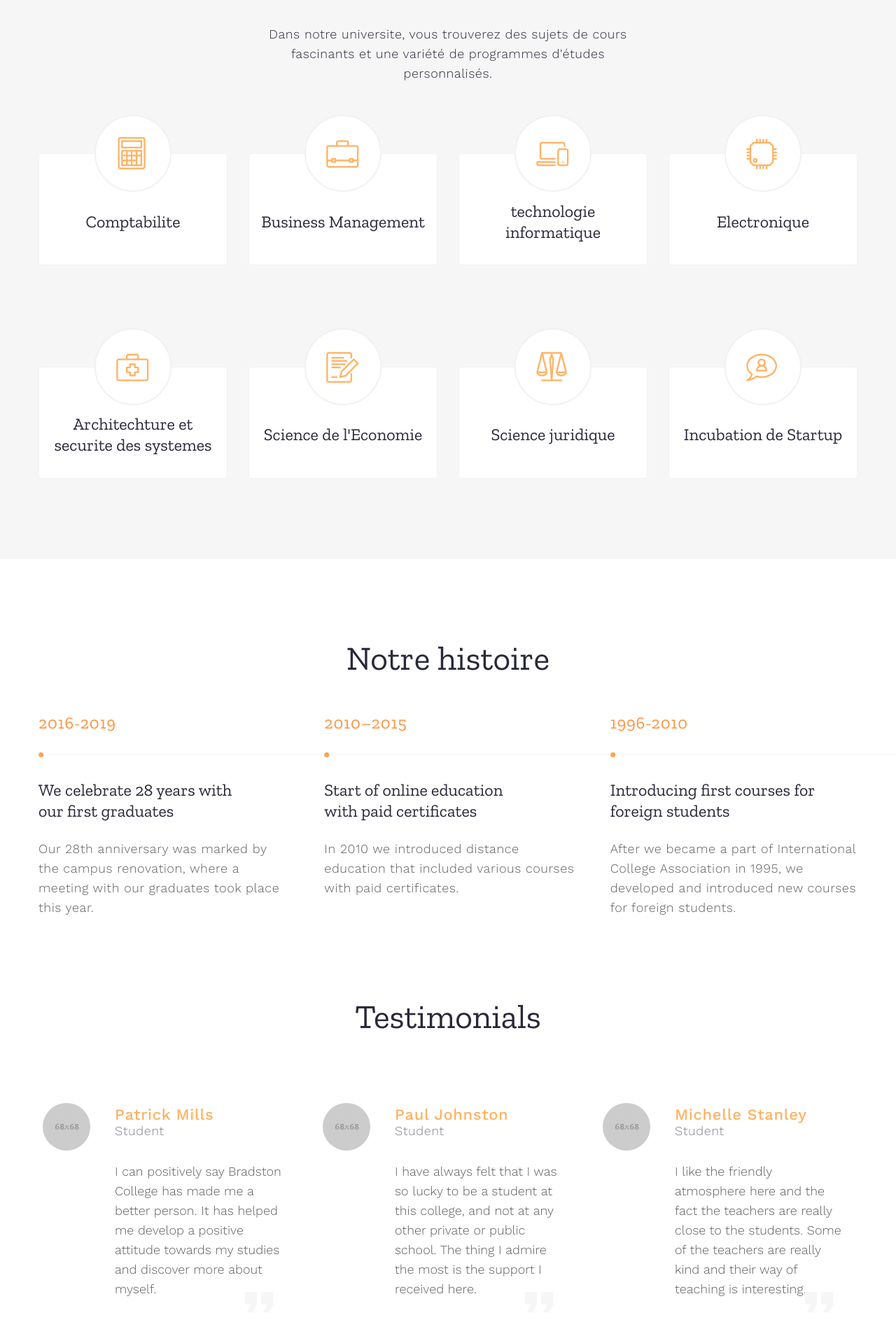
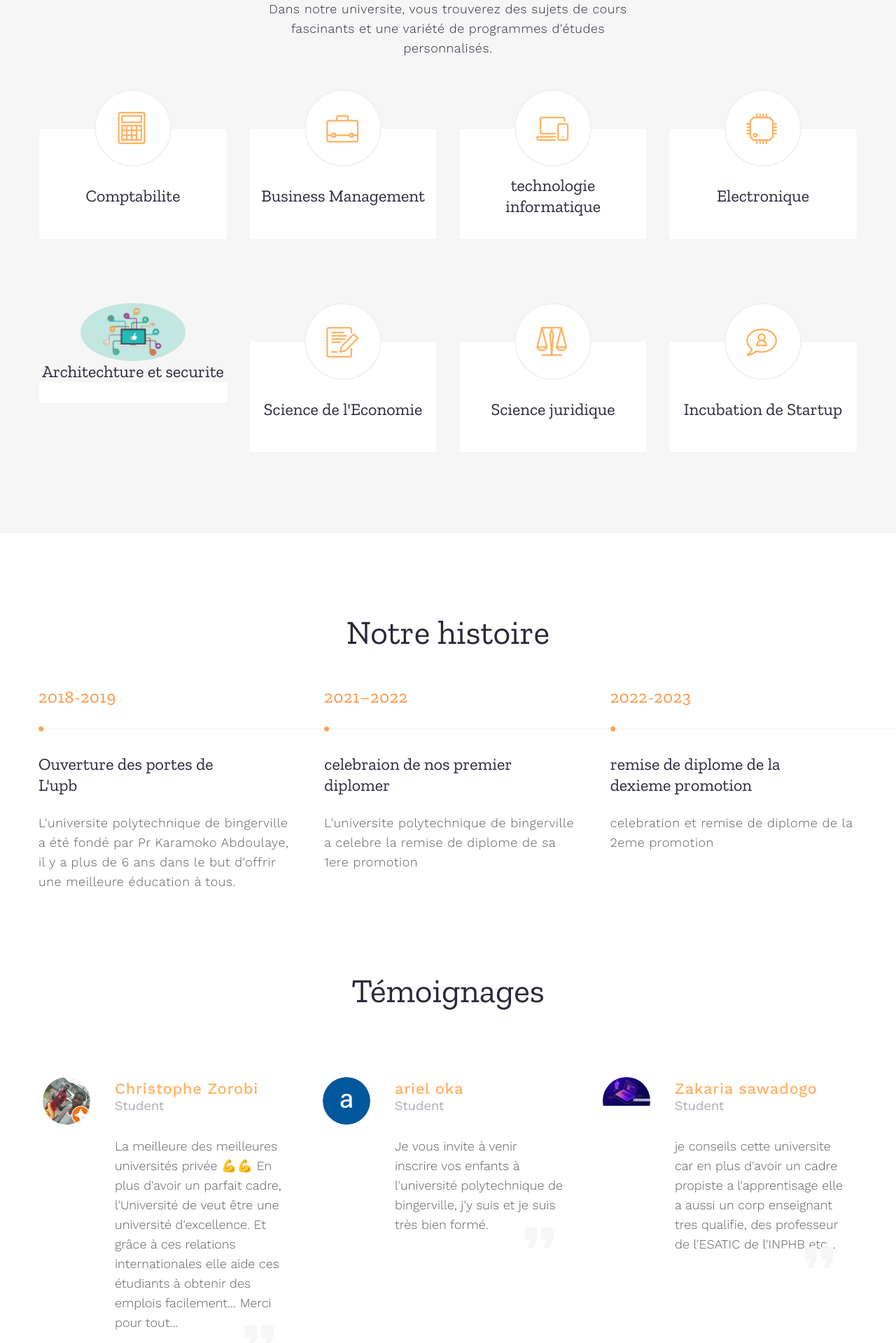
Before and after one commit to sekongo14/Site-UPB, a Django app: page /siteupb/about in a window 1280 px wide. Shown: the part 1361-3280 px from the top of the page at 70% size. Run offline with Django 4.2, Linux system fonts and the light colour scheme; some libraries are stand-ins or nearby versions.

Commit message:
amelioration

```diff
--- a/UP/UPB/siteupb/templates/sites/about.html
+++ b/UP/UPB/siteupb/templates/sites/about.html
@@ -48,7 +48,7 @@
                     </li>
                     <li class="rd-nav-item active"><a class="rd-nav-link" href="#">A propos</a>
                     </li>
-                    <li class="rd-nav-item"><a class="rd-nav-link" href="typography.html">Typography</a>
+                    <li class="rd-nav-item"><a class="rd-nav-link" href="{% url 'renseigne' %}">Renseignement</a>
                     </li>
                     <li class="rd-nav-item"><a class="rd-nav-link" href="{% url 'contact' %}">Contacts</a>
                     </li>
@@ -67,8 +67,8 @@
               <h1 class="breadcrumbs-custom-title">About</h1>
             </div>
             <ul class="breadcrumbs-custom-path">
-              <li><a href="index.html">Home</a></li>
-              <li class="active">About</li>
+              <li><a href="index.html">Acceuil</a></li>
+              <li class="active">A propos</li>
             </ul>
           </div>
         </div>
@@ -80,8 +80,8 @@
             <div class="col-md-11 col-lg-6 col-xl-5">
               <div class="box-1">
                 <h2>Quelques mots sur notre Universite</h2>
-                <h5>Lorem ipsum dolor sit amet, consectetur adipiscing elit, sed do eiusmod</h5>
-                <p>Nibh cras pulvinar mattis nunc sed blandit. Ornare suspendisse sed nisi lacus sed viverra tellus. Orci porta non pulvinar neque laoreet suspendisse interdum consectetur. Aenean pharetra magna ac placerat vestibulum.</p><a class="button button-lg button-primary-gradient" href="#"><span>Read More</span></a>
+                <h5>UPB, former aux sciences du futur</h5>
+                <p>L'objectif de l'universite polytechnique de bingerville est de former des etudiants de qualite, adapter aux besoins des entreprises</p><a class="button button-lg button-primary-gradient" href="#"><span>Read More</span></a>
               </div>
             </div>
             <div class="col-md-11 col-lg-6">
@@ -102,7 +102,7 @@
               <article class="box-classic"><a class="icon box-classic-icon linearicons-calculator2" href="#"></a><a class="box-classic-main" href="#">
                   <h4 class="box-classic-title">Comptabilite</h4>
                   <div class="box-classic-inner">
-                    <p>Master the skills of finance & accounting at Bradston College.</p>
+                    <p>Maîtrisez les compétences en finance et en comptabilité.</p>
                   </div></a></article>
             </div>
             <div class="col-sm-6 col-lg-4 col-xl-3 wow fadeIn" data-wow-delay=".3s">
@@ -110,7 +110,7 @@
               <article class="box-classic"><a class="icon box-classic-icon linearicons-briefcase" href="#"></a><a class="box-classic-main" href="#">
                   <h4 class="box-classic-title">Business Management</h4>
                   <div class="box-classic-inner">
-                    <p>Learn managing and dealing with various business issues.</p>
+                    <p>Apprenez à gérer et à gérer diverses problématiques commerciales.</p>
                   </div></a></article>
             </div>
             <div class="col-sm-6 col-lg-4 col-xl-3 wow fadeIn" data-wow-delay=".4s">
@@ -118,7 +118,7 @@
               <article class="box-classic"><a class="icon box-classic-icon linearicons-laptop-phone" href="#"></a><a class="box-classic-main" href="#">
                   <h4 class="box-classic-title">technologie informatique</h4>
                   <div class="box-classic-inner">
-                    <p>Discover the world of IT, programming and computer technologies.</p>
+                    <p>Découvrez le monde de l'informatique, de la programmation et des technologies informatiques.</p>
                   </div></a></article>
             </div>
             <div class="col-sm-6 col-lg-4 col-xl-3 wow fadeIn" data-wow-delay=".5s">
@@ -126,15 +126,17 @@
               <article class="box-classic"><a class="icon box-classic-icon linearicons-chip" href="#"></a><a class="box-classic-main" href="#">
                   <h4 class="box-classic-title">Electronique </h4>
                   <div class="box-classic-inner">
-                    <p>Learn how to maintain & repair modern electronic devices.</p>
+                    <p>Apprenez à entretenir, automatiser et réparer les appareils électroniques modernes.</p>
                   </div></a></article>
             </div>
             <div class="col-sm-6 col-lg-4 col-xl-3 wow fadeIn" data-wow-delay=".6s">
               <!-- Box Classic-->
-              <article class="box-classic"><a class="icon box-classic-icon linearicons-first-aid" href="#"></a><a class="box-classic-main" href="#">
+              <article class="box-classic">
+                <img src="{% static 'images/reseaux.png' %}" width="150px" style="border-radius: 100%;" alt="">
+                <!-- <a class="icon box-classic-icon linearicons-first-aid" href="#"></a><a class="box-classic-main" href="#"> -->
                   <h4 class="box-classic-title">Architechture et securite des systemes</h4>
                   <div class="box-classic-inner">
-                    <p>Experience an integrated approach in studying medicine.</p>
+                    <p>Maitriser les bonnes pratiques en matire de securite des reseaux informatique </p>
                   </div></a></article>
             </div>
             <div class="col-sm-6 col-lg-4 col-xl-3 wow fadeIn" data-wow-delay=".7s">
@@ -142,7 +144,7 @@
               <article class="box-classic"><a class="icon box-classic-icon linearicons-register" href="#"></a><a class="box-classic-main" href="#">
                   <h4 class="box-classic-title">Science de l'Economie</h4>
                   <div class="box-classic-inner">
-                    <p>Explore providing administrative support in office settings.</p>
+                    <p>Envisagez de fournir un soutien administratif dans un bureau.</p>
                   </div></a></article>
             </div>
             <div class="col-sm-6 col-lg-4 col-xl-3 wow fadeIn" data-wow-delay=".8s">
@@ -150,7 +152,7 @@
               <article class="box-classic"><a class="icon box-classic-icon linearicons-balance" href="#"></a><a class="box-classic-main" href="#">
                   <h4 class="box-classic-title">Science juridique</h4>
                   <div class="box-classic-inner">
-                    <p>If you see your future as a lawyer, then this program is for you!</p>
+                    <p>Si vous envisagez votre avenir en tant qu'avocat, alors ce programme est fait pour vous !</p>
                   </div></a></article>
             </div>
             <div class="col-sm-6 col-lg-4 col-xl-3 wow fadeIn" data-wow-delay=".9s">
@@ -158,7 +160,7 @@
               <article class="box-classic"><a class="icon box-classic-icon linearicons-bubble-user" href="#"></a><a class="box-classic-main" href="#">
                   <h4 class="box-classic-title">Incubation de Startup</h4>
                   <div class="box-classic-inner">
-                    <p>This program is a part of distance education at our college.</p>
+                    <p>Dans se programe nous encourageons les etudiants depuis la licence1 a cree des entreprises. Nous les accompagnons et les formons tout le long de ce programme sur l'entreprenariat</p>
                   </div></a></article>
             </div>
           </div>
@@ -171,81 +173,73 @@
           <!-- Owl Carousel-->
           <div class="owl-carousel owl-timeline-classic wow fadeIn" data-wow-delay=".2s" data-items="1" data-sm-items="2" data-lg-items="3" data-xxl-items="4" data-dots="true" data-nav="false" data-stage-padding="0" data-loop="false" data-autoplay="false" data-margin="0" data-mouse-drag="true">
             <article class="timeline-classic-item">
-              <p class="timeline-classic-time heading-4">2016-2019</p>
+              <p class="timeline-classic-time heading-4">2018-2019</p>
               <div class="timeline-classic-divider"></div>
-              <h4 class="timeline-classic-title">We celebrate 28 years with our first graduates</h4>
-              <p>Our 28th anniversary was marked by the campus renovation, where a meeting with our graduates took place this year.</p>
+              <h4 class="timeline-classic-title">Ouverture des portes de L'upb</h4>
+              <p>L'universite polytechnique de bingerville a été fondé par Pr Karamoko Abdoulaye, il y a plus de 6 ans dans le but d'offrir une meilleure éducation à tous.</p>
             </article>
             <article class="timeline-classic-item">
-              <p class="timeline-classic-time heading-4">2010–2015</p>
+              <p class="timeline-classic-time heading-4">2021–2022</p>
               <div class="timeline-classic-divider"></div>
-              <h4 class="timeline-classic-title">Start of online education with paid certificates</h4>
-              <p>In 2010 we introduced distance education that included various courses with paid certificates.</p>
+              <h4 class="timeline-classic-title">celebraion de nos premier diplomer</h4>
+              <p>L'universite polytechnique de bingerville a celebre la remise de diplome de sa 1ere promotion</p>
             </article>
             <article class="timeline-classic-item">
-              <p class="timeline-classic-time heading-4">1996-2010</p>
+              <p class="timeline-classic-time heading-4">2022-2023</p>
               <div class="timeline-classic-divider"></div>
-              <h4 class="timeline-classic-title">Introducing first courses for foreign students</h4>
-              <p>After we became a part of International College Association in 1995, we developed and introduced new courses for foreign students.</p>
+              <h4 class="timeline-classic-title">remise de diplome de la dexieme promotion</h4>
+              <p>celebration et remise de diplome de la 2eme promotion</p>
             </article>
-            <article class="timeline-classic-item">
-              <p class="timeline-classic-time heading-4">1993-1995</p>
-              <div class="timeline-classic-divider"></div>
-              <h4 class="timeline-classic-title">New professional programs</h4>
-              <p>In 1993, we began to offer new professional courses and programs to our students that became the basis of what we provide today.</p>
-            </article>
-            <article class="timeline-classic-item">
-              <p class="timeline-classic-time heading-4">1990-1995</p>
-              <div class="timeline-classic-divider"></div>
-              <h4 class="timeline-classic-title">Establishment of Our College</h4>
-              <p>Bradston College was founded by Sam Peterson, PhD more than 20 years ago with the goal of offering better education to everyone.</p>
-            </article>
+
           </div>
         </div>
       </section>
       <!-- Testimonials-->
       <section class="section section-lg bg-default text-center pt-0">
         <div class="container">
-          <h2 class="wow fadeIn">Testimonials</h2>
+          <h2 class="wow fadeIn">Témoignages</h2>
           <!-- Owl Carousel-->
           <div class="owl-carousel offset-top-2 wow fadeIn" data-wow-delay=".2s" data-items="1" data-lg-items="2" data-xl-items="3" data-dots="true" data-nav="false" data-stage-padding="0" data-loop="false" data-margin="30" data-mouse-drag="false">
             <blockquote class="quote-classic">
-              <div class="quote-classic-avatar-outer"><img class="quote-classic-avatar" src="images/testimonials-1-68x68.jpg" alt="" width="68" height="68"/>
+              <div class="quote-classic-avatar-outer"><img class="quote-classic-avatar" src=" {% static 'images/com1.png' %}" alt="" width="68" height="68"/>
               </div>
               <div class="quote-classic-main">
-                <p class="heading-5 quote-classic-cite">Patrick Mills</p>
+                <p class="heading-5 quote-classic-cite">Christophe Zorobi</p>
                 <p class="quote-classic-position">Student</p>
                 <div class="quote-classic-text">
-                  <q>I can positively say Bradston College has made me a better person. It has helped me develop a positive attitude towards my studies and discover more about myself.</q>
+                  <q>La meilleure des meilleures universités privée 💪💪
+                    En plus d'avoir un parfait cadre, l'Université de veut être une université d'excellence. Et grâce à ces relations internationales elle aide ces étudiants à obtenir des emplois facilement...
+                    Merci pour tout...</q>
                 </div>
               </div>
             </blockquote>
             <blockquote class="quote-classic">
-              <div class="quote-classic-avatar-outer"><img class="quote-classic-avatar" src="images/testimonials-2-68x68.jpg" alt="" width="68" height="68"/>
+              <div class="quote-classic-avatar-outer"><img class="quote-classic-avatar" src="{% static 'images/com2.png' %}" alt="" width="68" height="68"/>
               </div>
               <div class="quote-classic-main">
-                <p class="heading-5 quote-classic-cite">Paul Johnston</p>
+                <p class="heading-5 quote-classic-cite">ariel oka</p>
                 <p class="quote-classic-position">Student</p>
                 <div class="quote-classic-text">
-                  <q>I have always felt that I was so lucky to be a student at this college, and not at any other private or public school. The thing I admire the most is the support I received here.</q>
+                  <q>Je vous invite à venir inscrire vos enfants à l'université polytechnique de bingerville, j'y suis et je suis très bien formé.   </q>
                 </div>
               </div>
             </blockquote>
             <blockquote class="quote-classic">
-              <div class="quote-classic-avatar-outer"><img class="quote-classic-avatar" src="images/testimonials-3-68x68.jpg" alt="" width="68" height="68"/>
+              <div class="quote-classic-avatar-outer"><img class="quote-classic-avatar" src="{% static 'images/com4.jpeg' %}" alt="" width="68" height="68"/>
               </div>
               <div class="quote-classic-main">
-                <p class="heading-5 quote-classic-cite">Michelle Stanley</p>
+                <p class="heading-5 quote-classic-cite">Zakaria sawadogo</p>
                 <p class="quote-classic-position">Student</p>
                 <div class="quote-classic-text">
-                  <q>I like the friendly atmosphere here and the fact the teachers are really close to the students. Some of the teachers are really kind and their way of teaching is interesting.</q>
+                  <q>je conseils cette universite car en plus d'avoir un cadre propiste a l'apprentisage elle a aussi un corp enseignant tres qualifie, des professeur de l'ESATIC de l'INPHB etc...</q>
                 </div>
               </div>
             </blockquote>
           </div><a class="button button-lg button-primary-gradient wow fadeIn" href="#"><span>View all Testimonials</span></a>
         </div>
       </section>
-      <!-- Page Footer--><a class="banner" href="https://www.templatemonster.com/website-templates/monstroid2.html" target="_blank"><img src="images/monstroid-big-2.jpg" alt="" height="0"></a>
+      <!-- Page Footer-->
+      <!-- <a class="banner" href="https://www.templatemonster.com/website-templates/monstroid2.html" target="_blank"><img src="images/monstroid-big-2.jpg" alt="" height="0"></a> -->
       <footer class="section footer-classic bg-gray-950">
         <div class="footer-classic-main">
           <div class="container">
--- a/UP/UPB/siteupb/templates/sites/contacts.html
+++ b/UP/UPB/siteupb/templates/sites/contacts.html
@@ -47,7 +47,7 @@
                     </li>
                     <li class="rd-nav-item"><a class="rd-nav-link" href="{% url 'about' %}">A propos</a>
                     </li>
-                    <li class="rd-nav-item"><a class="rd-nav-link" href="typography.html">information</a>
+                    <li class="rd-nav-item"><a class="rd-nav-link" href="{% url 'renseigne' %}">Renseignement</a>
                     </li>
                     <li class="rd-nav-item active"><a class="rd-nav-link" href="{% url 'contact' %}">Contacts</a>
                     </li>
--- a/UP/UPB/siteupb/urls.py
+++ b/UP/UPB/siteupb/urls.py
@@ -3,5 +3,6 @@ from . import views
 urlpatterns =[
     path('', views.index, name= 'index'),
     path('contact', views.contact, name= 'contact'),
-    path('about', views.about, name ='about')
+    path('about', views.about, name ='about'),
+    path('renseignement', views.renseigne, name= 'renseigne'),
 ]
--- a/UP/UPB/siteupb/views.py
+++ b/UP/UPB/siteupb/views.py
@@ -21,3 +21,7 @@ def contact(request):
 
 def about(request):
     return render(request, 'sites/about.html')
+
+
+def renseigne(request):
+    return render(request, 'sites/renseigne.html')
```
Also changed, not shown: UP/UPB/siteupb/templates/sites/index.html (+8 -8 lines), UP/UPB/siteupb/templates/sites/renseigne.html (added, +27 -0 lines), UP/UPB/db.sqlite3, UP/UPB/siteupb/static/images/com1.png (added), UP/UPB/siteupb/static/images/com2.png (added), UP/UPB/siteupb/static/images/com3.jpeg (added), UP/UPB/siteupb/static/images/com4.jpeg (added), UP/UPB/siteupb/static/images/cover7.jpeg (added), UP/UPB/siteupb/static/images/reseaux.png (added), 1 other file.
